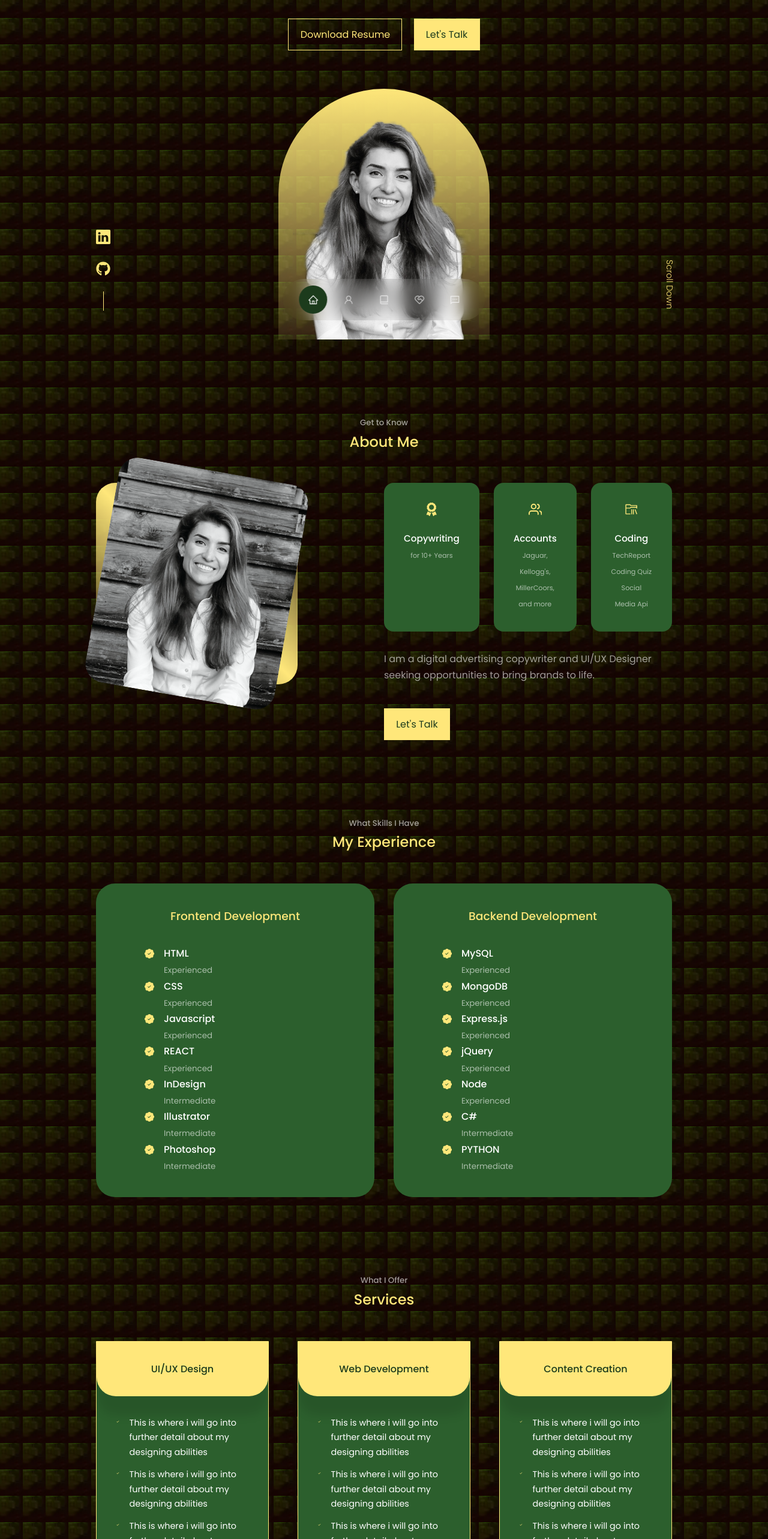
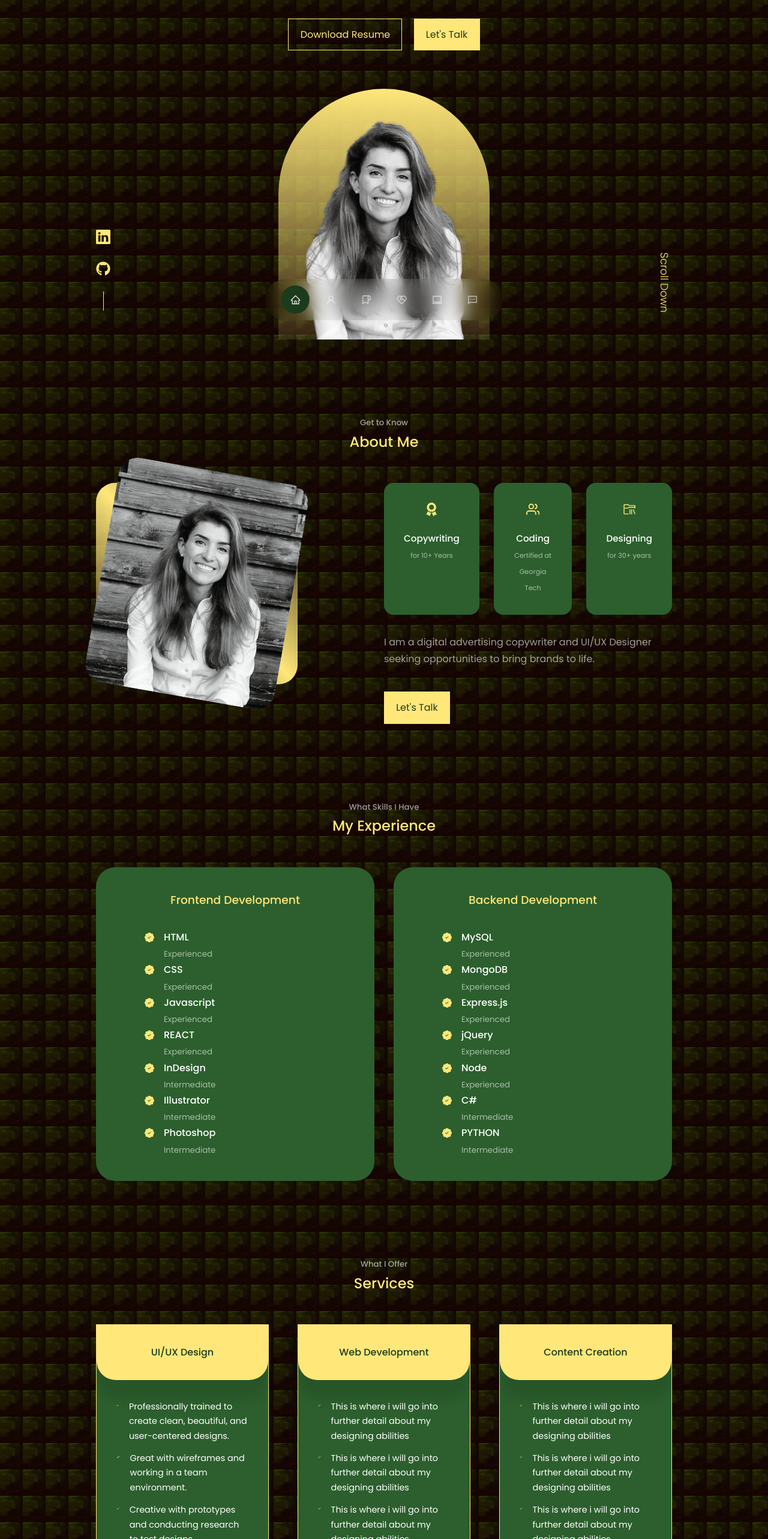
Before and after one commit to SarahLabrotLientz/react-portfolio, a React (Create React App) app: page / in a window 1280 px wide. Shown: the part 234-2800 px from the top of the page at 60% size. Built offline with nearby package versions, Linux system fonts and the light colour scheme.

Commit message:
updating copy on website

```diff
--- a/src/components/about/About.jsx
+++ b/src/components/about/About.jsx
@@ -28,14 +28,14 @@ const About = () => {
 
             <article className='about__card'>
             <FiUsers className='about__icon'/>
-            <h5>Accounts</h5>
-            <small> Jaguar, Kellogg's, MillerCoors, and more </small>
+            <h5>Coding</h5>
+            <small>Certified at Georgia Tech</small>
             </article>
 
             <article className='about__card'>
             <VscFolderLibrary className='about__icon'/>
-            <h5>Coding</h5>
-            <small> TechReport<br></br> Coding Quiz <br></br> Social Media Api</small>
+            <h5>Designing</h5>
+            <small>for 30+ years</small>
             </article>
         </div>
         <p>
--- a/src/components/header/header.css
+++ b/src/components/header/header.css
@@ -63,7 +63,7 @@ header {
     bottom: 5rem;
     transform: rotate(90deg);
     font-weight: 300;
-    font-size: 0.9rem;
+    font-size: 1.1rem;
 
 }
 
--- a/src/components/nav/Nav.jsx
+++ b/src/components/nav/Nav.jsx
@@ -2,9 +2,10 @@ import React from 'react'
 import './nav.css'
 import {AiOutlineHome} from 'react-icons/ai'
 import {AiOutlineUser} from 'react-icons/ai'
-import {BiBookAlt} from 'react-icons/bi'
+import {BiBookmarkAlt} from 'react-icons/bi'
 import {RiServiceLine} from 'react-icons/ri'
 import {RiMessage2Line} from 'react-icons/ri'
+import {RiMacbookLine} from 'react-icons/ri'
 import {useState} from 'react'
 
 const Nav = () => {
@@ -13,8 +14,9 @@ const Nav = () => {
     <nav>
       <a href="#" onClick={() => setActiveNav('#')} className={activeNav === '#' ? 'active' : ''}><AiOutlineHome/></a>
       <a href="#about" onClick={() => setActiveNav('#about')} className={activeNav === '#about' ? 'active' : ''}><AiOutlineUser/></a>
-      <a href="#experience"onClick={() => setActiveNav('#experience')} className={activeNav === '#experience' ? 'active' : ''}><BiBookAlt/></a>
+      <a href="#experience"onClick={() => setActiveNav('#experience')} className={activeNav === '#experience' ? 'active' : ''}><BiBookmarkAlt/></a>
       <a href="#services"onClick={() => setActiveNav('#services')} className={activeNav === '#services' ? 'active' : ''}><RiServiceLine/></a>
+      <a href="#portfolio"onClick={() => setActiveNav('#portfolio')} className={activeNav === '#portfolio' ? 'active' : ''}><RiMacbookLine/></a>
       <a href="#contact"onClick={() => setActiveNav('#contact')} className={activeNav === '#contact' ? 'active' : ''}><RiMessage2Line/></a>
 
     </nav>
--- a/src/components/services/Services.jsx
+++ b/src/components/services/Services.jsx
@@ -17,22 +17,22 @@ const Services = () => {
           <ul className="service__list">
             <li>
               <BiCheck className='service__list-icon' />
-              <p>This is where i will go into further detail about my designing abilities</p>
+              <p>Professionally trained to create clean, beautiful, and user-centered designs.</p>
             </li>
 
             <li>
               <BiCheck className='service__list-icon' />
-              <p>This is where i will go into further detail about my designing abilities</p>
+              <p>Great with wireframes and working in a team environment.</p>
             </li>
 
             <li>
               <BiCheck className='service__list-icon' />
-              <p>This is where i will go into further detail about my designing abilities</p>
+              <p>Creative with prototypes and conducting research to test designs.</p>
             </li>
 
             <li>
               <BiCheck className='service__list-icon' />
-              <p>This is where i will go into further detail about my designing abilities</p>
+              <p>Classically trained artist with an intuition for webdesign.</p>
             </li>
 
             <li>
```
